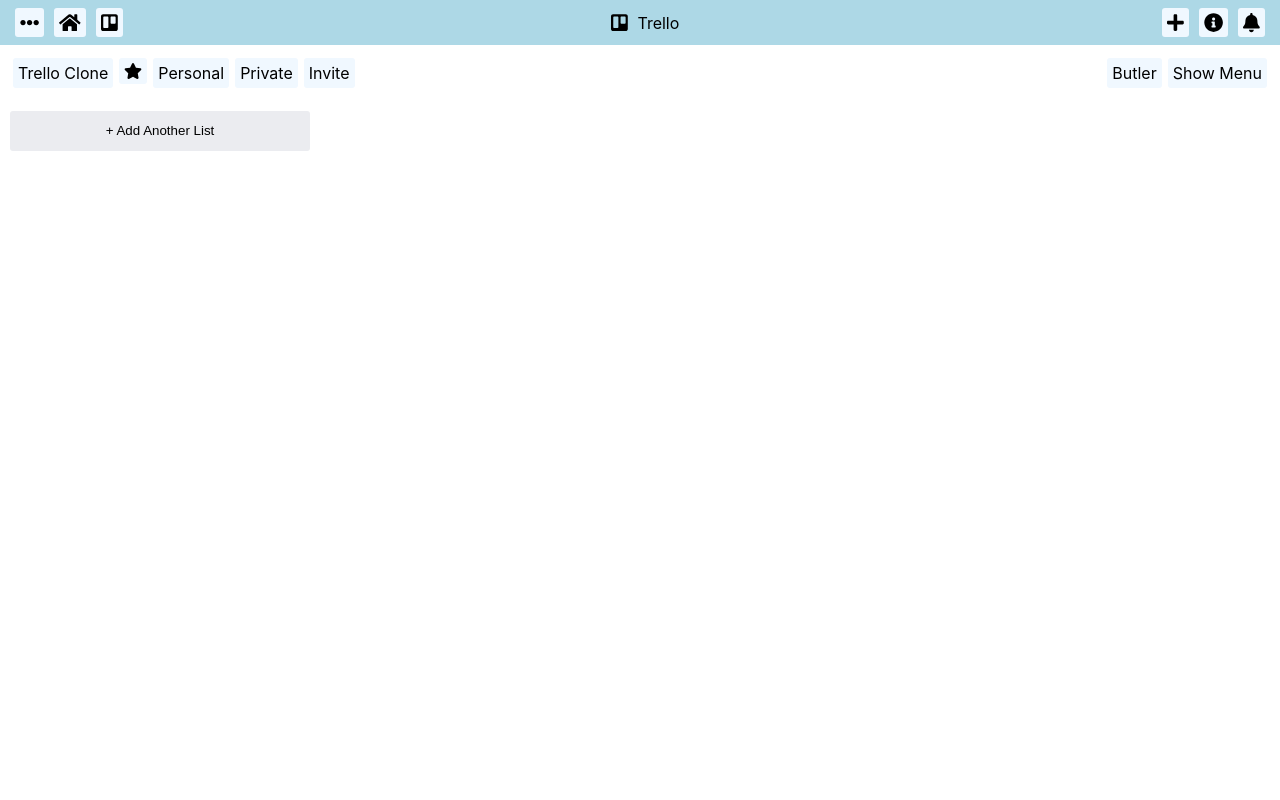
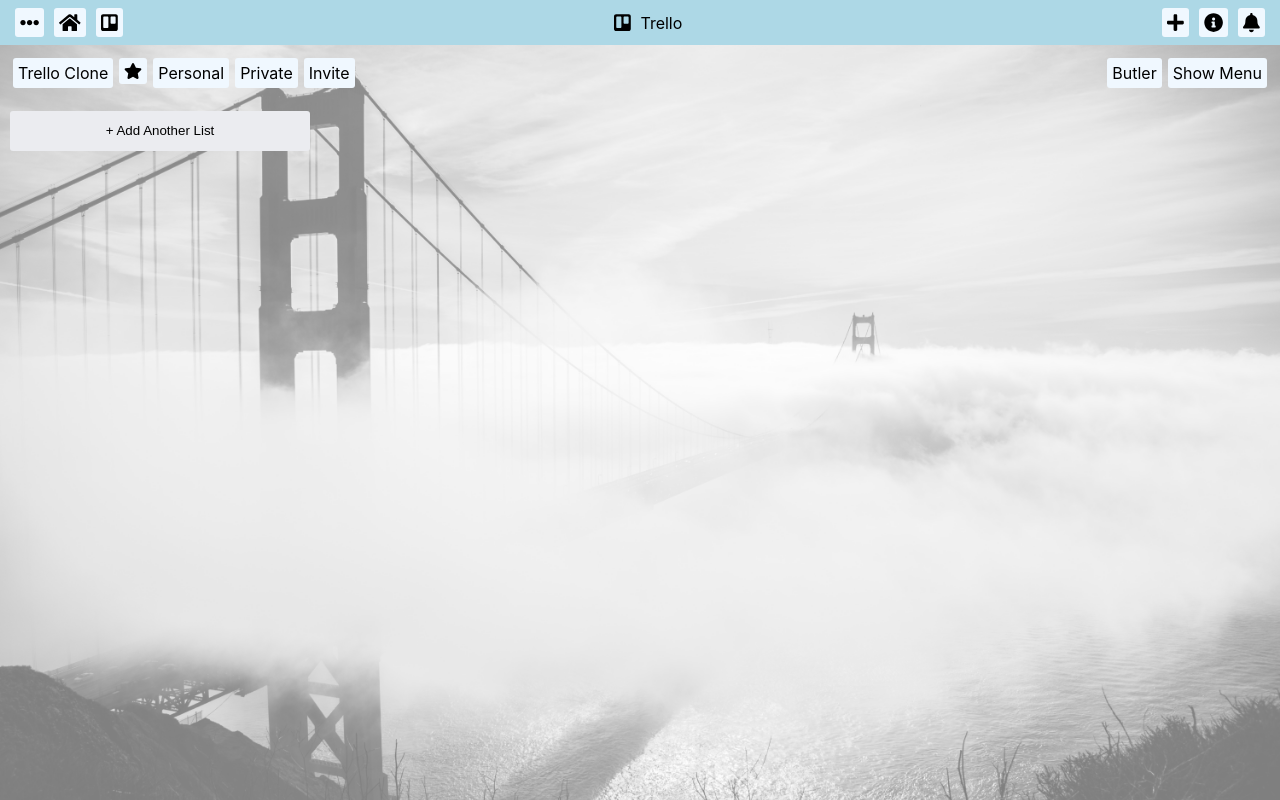
Before and after one commit to jtsuero/trello-clone, a React (Create React App) app: page / in a window 1280 px wide. Built offline with nearby package versions, Linux system fonts and the light colour scheme.

Commit message:
add backdrop

```diff
--- a/src/App.css
+++ b/src/App.css
@@ -3,4 +3,15 @@
   width: 100vw;
   display: flex;
   flex-direction: column;
+  overflow: auto;
 }
+
+.backdrop {
+  position: absolute;
+  height: 100%;
+  width: 100%;
+  z-index: -1;
+  background: url('./ggbridge.jpg');
+  background-size: cover;
+  opacity: 0.5;
+}
--- a/src/App.js
+++ b/src/App.js
@@ -6,6 +6,7 @@ import ListBoardNav from './ListBoardNav';
 function App() {
   return (
     <div className="App">
+      <div className="backdrop"></div>
       <Navbar />
       <ListBoardNav />
       <ListBoard />
--- a/src/Navbar.css
+++ b/src/Navbar.css
@@ -1,5 +1,6 @@
 .navbar-container {
   display: flex;
+  width: 100%;
   justify-content: space-around;
   background-color: #add8e6;
   padding: 3px;
```
Also changed, not shown: src/ggbridge.jpg (added).
